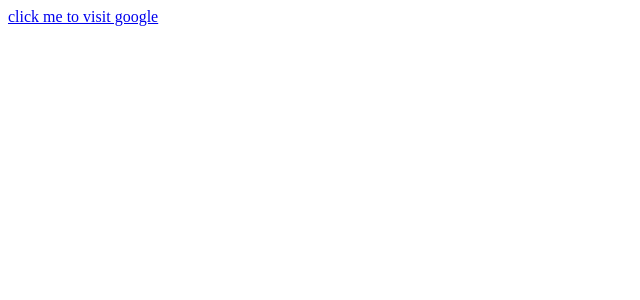
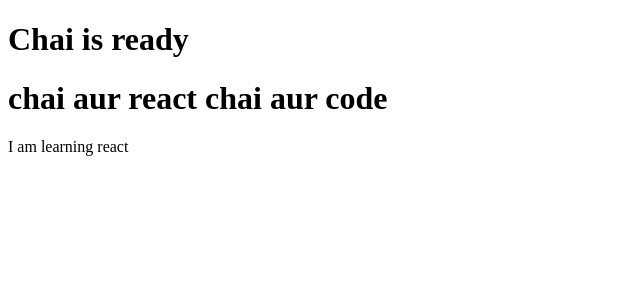
Before and after one commit to EarthIsHeaven/React, a React (Vite) app in the folder 01vitereact/: page / in a window 1280 px wide. Shown: the top 300 px of the page, without its empty margins (0-640 px from the left). Built offline with nearby package versions, Linux system fonts and the light colour scheme.

Commit message:
Created own react library and jsx.

```diff
--- a/01vitereact/src/App.jsx
+++ b/01vitereact/src/App.jsx
@@ -1,11 +1,12 @@
 import Chai from "./Chai"
 
 function App() {
+  const username = "chai aur code"
 
   return (
     <>
     <Chai/>
-    <h1>React</h1>
+    <h1>chai aur react {username}</h1>
     <p>I am learning react</p>
     </>
   )
--- a/01vitereact/src/main.jsx
+++ b/01vitereact/src/main.jsx
@@ -15,15 +15,18 @@
   </a>
 )
 
+const anotherUser = "chai aur react"
+
 const reactElement = React.createElement(
   'a',
   {href: 'https://google.com', target: '_blank'},
-  'click me to visit google'
+  'click me to visit google',
+  anotherUser
 )
 
 ReactDOM.createRoot(document.getElementById('root')).render(
-  // <React.StrictMode>
-  //   <MyApp />
-  // </React.StrictMode>,
-  reactElement
+  <React.StrictMode>
+    <App />
+  </React.StrictMode>,
+  // reactElement
 )
```
